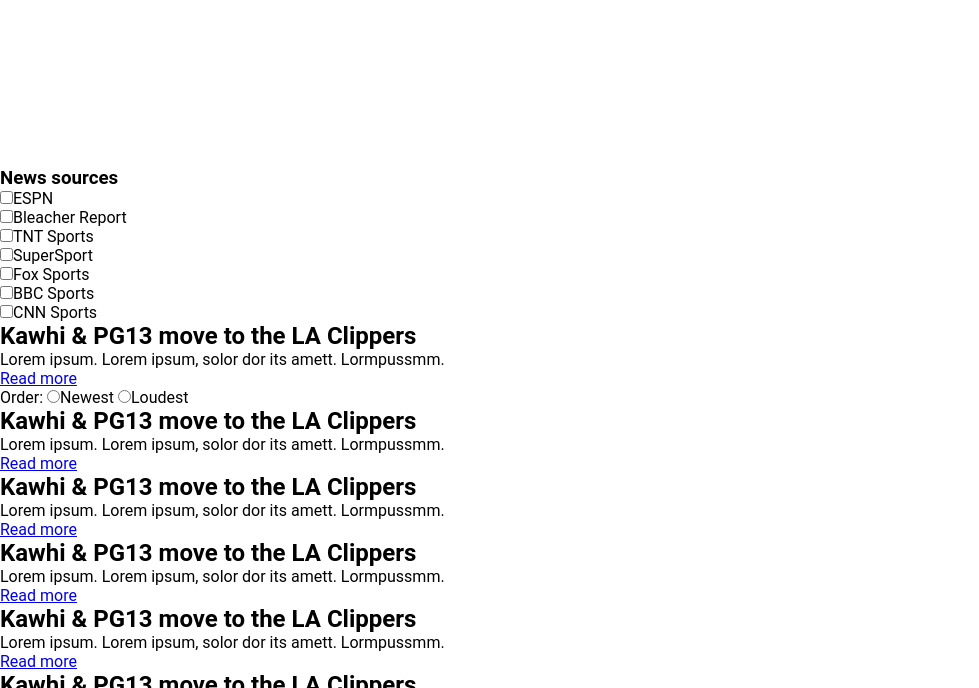
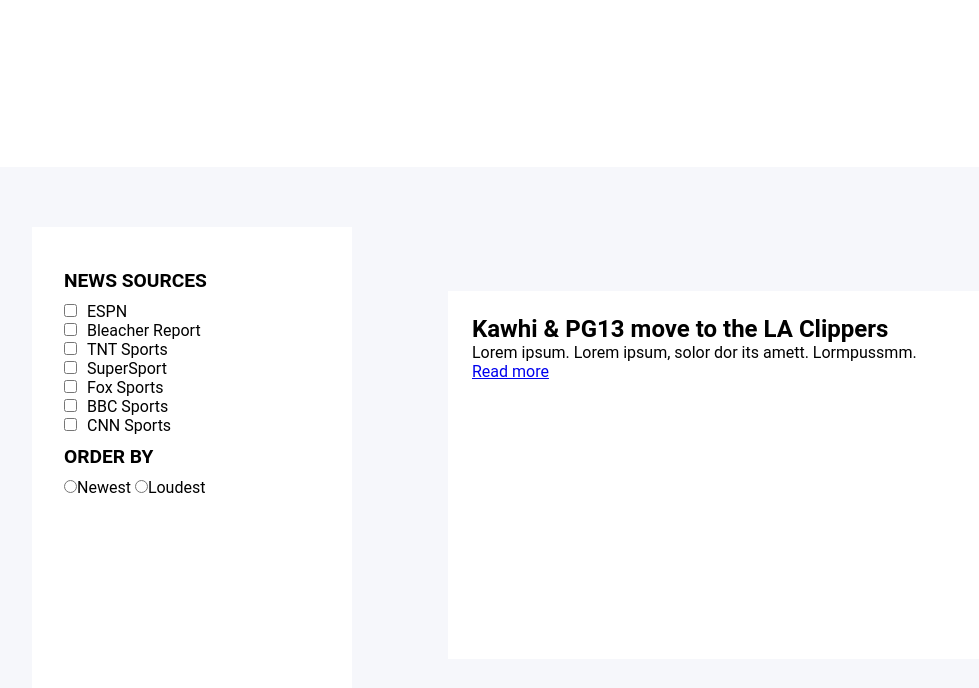
Before and after one commit to od41/news-aggregator, a plain HTML site: page index.html in a window 1280 px wide. Shown: the part 53-741 px from the top of the page, without its empty margins (0-979 px from the left). Drawn offline with Linux system fonts and the light colour scheme.

Commit message:
styled the body a bit

```diff
--- a/css/main.scss
+++ b/css/main.scss
@@ -1,4 +1,12 @@
+// colours
 $brand-primary: #232D39;
+$brand-background: #F6F7FB;
+
+// font
+$body-font-size: 1em;
+$h3: 1.2em;
+$h2: 2em;
+$h1: 3em;
 
 *, body, html {
     margin: 0;
@@ -7,6 +15,7 @@ $brand-primary: #232D39;
 
 body {
     font-family: 'Roboto', sans-serif;
+    background: $brand-background;
 }
 
 header {
@@ -16,6 +25,7 @@ header {
     justify-content: space-evenly;
     padding: 10px;
     align-content: center;
+    background: #fff;
 
     .logo {
         text-transform: uppercase;
@@ -36,3 +46,50 @@ header {
     height: 40px;
     border-radius: 25px;
 }
+
+
+.main {
+    display: grid;
+    grid-template-columns: 30% 70%;
+    margin: 60px auto;
+
+    .filters {
+        padding: 2em;
+        font-size: $body-font-size;
+        background: #fff;
+        margin: 0 2em;
+
+
+        h3 {
+            font-size: $h3;
+            text-transform: uppercase;
+            margin: 10px 0;
+
+        }
+
+        ul {
+            list-style: none;
+
+            li {
+                input {
+                    margin-right: 10px;
+                }
+            }
+        }
+    }
+
+    .container {
+        padding: 2em;
+        margin: 0 2em;
+
+        .news-list-item {
+            background: #fff;
+            margin: 2em 0;
+            padding: 1.5em;
+        }
+    }
+
+    .marquee {
+        height: 20em;
+    }
+}
--- a/index.html
+++ b/index.html
@@ -15,6 +15,7 @@
 
     <section class="main">
         <aside class="filters">
+            <div>
                 <h3>News sources</h3>
                 <ul>
                     <li class="filter-item"><input type="checkbox" name="espn"/>ESPN</li>
@@ -25,24 +26,24 @@
                     <li class="filter-item"><input type="checkbox" name="bbc-sports"/>BBC Sports</li>
                     <li class="filter-item"><input type="checkbox" name="cnn-sports"/>CNN Sports</li>
                 </ul>
+            </div>
+
+            <div class="order">
+                <h3>Order by</h3>
+                <input type="radio" name="Newest" id="">Newest
+                <input type="radio" name="Oldest" id="">Loudest
+            </div>
         </aside>
-
-        <section class="marquee">
-            <div class="news-list-item">
+        <section class="container">
+            <div class="news-list-item marquee">
                 <h2 class="news-title">Kawhi & PG13 move to the LA Clippers</h2>
                 <p class="news-excerpt">Lorem ipsum. Lorem ipsum, solor dor its amett. Lormpussmm.</p>
                 <a href="#" target="_blank" rel="noopener noreferrer">Read more</a>
             </div>
-        </section>
-
-        <section>
-            <span>Order:</span>
-            <input type="radio" name="Newest" id="">Newest
-            <input type="radio" name="Oldest" id="">Loudest
-        </section>
 
             <section class="news-list">
                 <div class="news-list-item">
+                    <img src="" alt="">
                     <h2 class="news-title">Kawhi & PG13 move to the LA Clippers</h2>
                     <p class="news-excerpt">Lorem ipsum. Lorem ipsum, solor dor its amett. Lormpussmm.</p>
                     <a href="#" target="_blank" rel="noopener noreferrer">Read more</a>
@@ -73,6 +74,7 @@
                 </div>
             </section>
         </section>
+    </section>
 
 </body>
 </html>
```
Also changed, not shown: css/main.css. Lines whose indentation alone changed are shown as unchanged.
